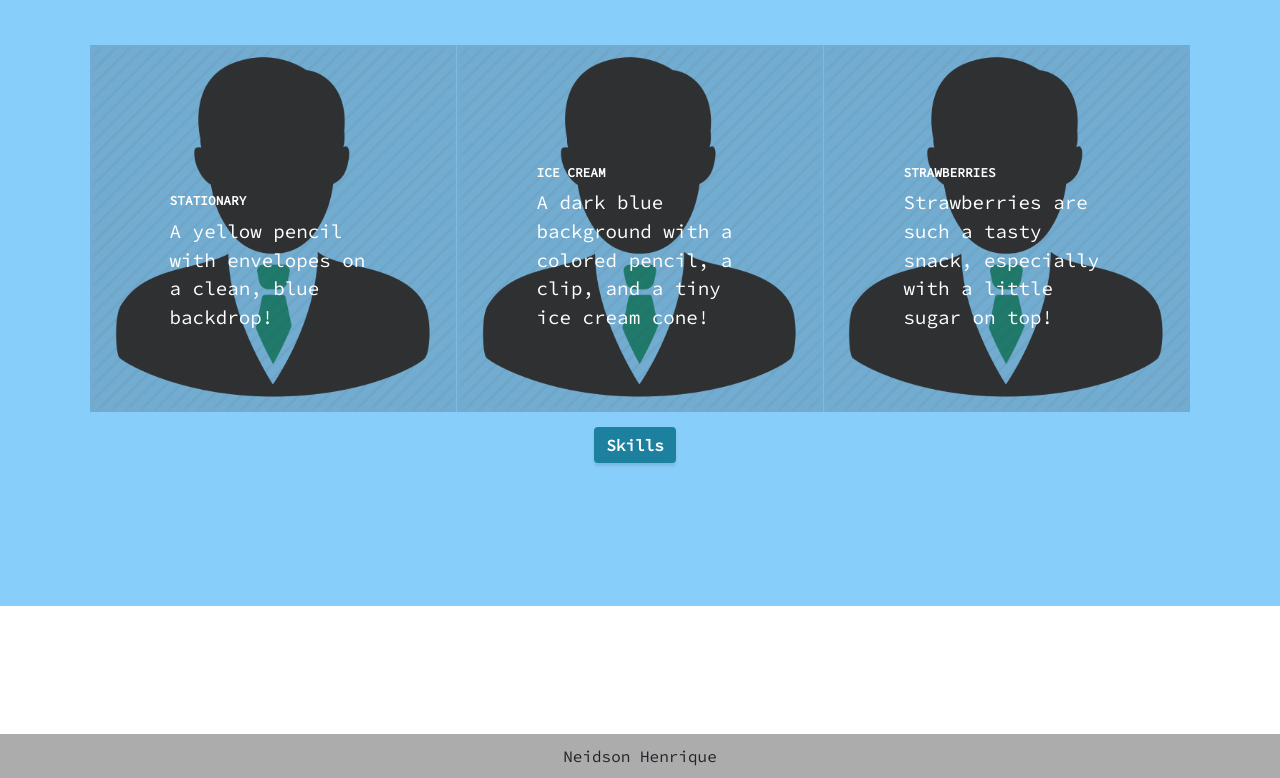
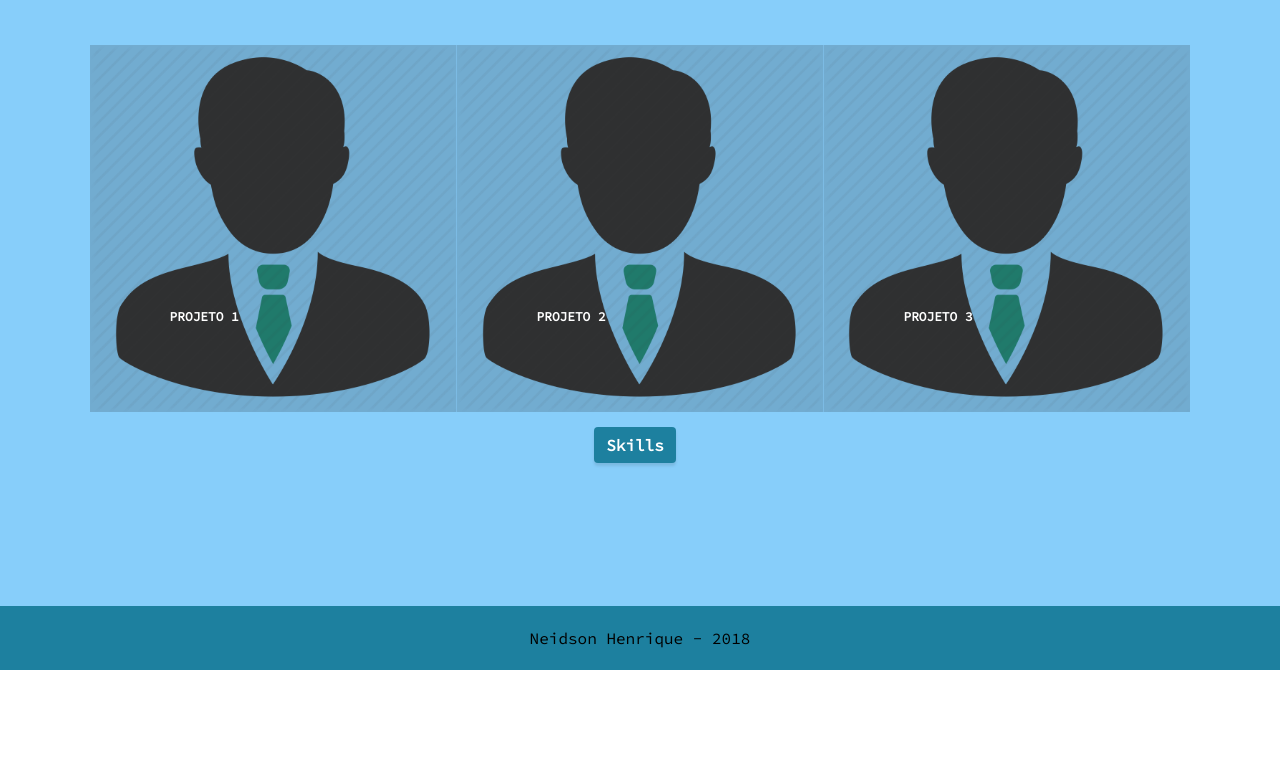
Before and after one commit to neidsonh/neidsonh.github.io, a plain HTML site: page index.html in a window 1280 px wide. Shown: the part 1794-2572 px from the top of the page. After the commit the page ends 2464 px from the top, so only its background shows below. Drawn offline with Linux system fonts and the light colour scheme.

Commit message:
Alterado propriedades do footer

```diff
--- a/css/style.css
+++ b/css/style.css
@@ -29,14 +29,14 @@ a{
 
 }
 .footer{
-    margin-top: 10%;
+    color: #000000;
+    background-color: #1D809F;
     text-align: center;
-    background-color: rgb(172, 172, 172);
-    padding: 10px;
-    position: static;
+    padding: 20px;
+    width: 100%;
     left: 0;
     bottom: 0;
-    width: 100%;
+    position: static;
 }
 
 .user {
--- a/index.html
+++ b/index.html
@@ -68,8 +68,7 @@
           <a class="portfolio-item" data-target="#project1" data-toggle="modal" href="#project1">
             <span class="caption">
               <span class="caption-content">
-                <h2>Stationary</h2>
-                <p class="mb-0">A yellow pencil with envelopes on a clean, blue backdrop!</p>
+                <h2>Projeto 1</h2>
               </span>
             </span>
             <img class="img-fluid" src="img/icon-profile.png" alt="">
@@ -79,8 +78,7 @@
           <a class="portfolio-item" data-target="#project1" data-toggle="modal" href="#project2">
             <span class="caption">
               <span class="caption-content">
-                <h2>Ice Cream</h2>
-                <p class="mb-0">A dark blue background with a colored pencil, a clip, and a tiny ice cream cone!</p>
+                <h2>Projeto 2</h2>
               </span>
             </span>
             <img class="img-fluid" src="img/icon-profile.png" alt="">
@@ -90,8 +88,7 @@
           <a class="portfolio-item" data-target="#project1" data-toggle="modal" href="#project3">
             <span class="caption">
               <span class="caption-content">
-                <h2>Strawberries</h2>
-                <p class="mb-0">Strawberries are such a tasty snack, especially with a little sugar on top!</p>
+                <h2>Projeto 3</h2>
               </span>
             </span>
             <img class="img-fluid" src="img/icon-profile.png" alt="">
@@ -160,7 +157,7 @@
   </div>
 
   <footer class="footer">
-    Neidson Henrique
+    Neidson Henrique - 2018
   </footer>
 
   <!-- Scripts -->
```
